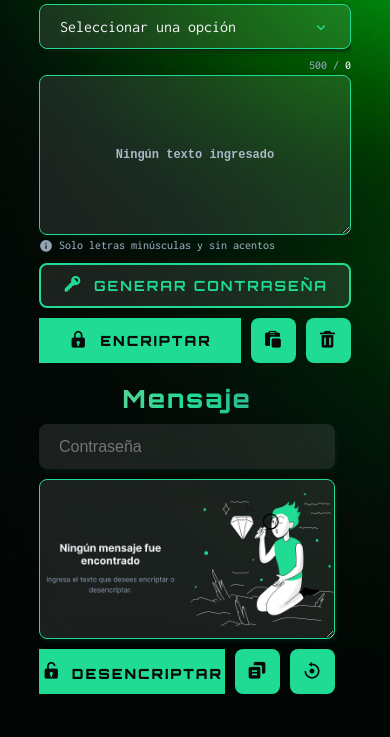
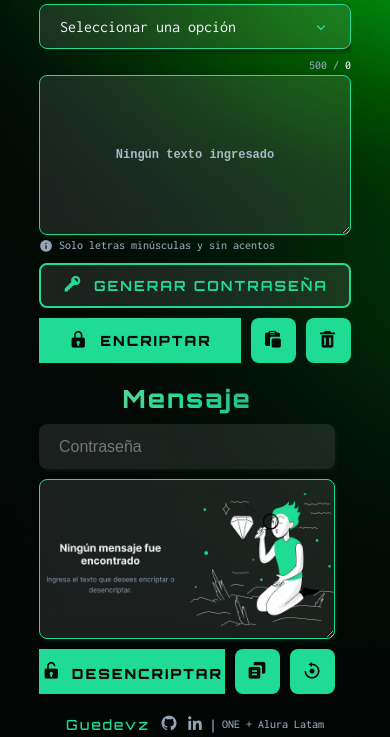
Before and after one commit to GueDevz/ENCRYPTIFY, a plain HTML site: page html/encryption.html in a window 390 px wide. Shown: the part 107-844 px from the top of the page. Drawn offline with nearby package versions, Linux system fonts and the light colour scheme.

Commit message:
feat(footer): Crea y estiliza la seccion footer, incluye responsive design con media queries.

```diff
--- a/app.js
+++ b/app.js
@@ -492,3 +492,18 @@ function decryptBtn() {
 
 const btnDecrypt = document.querySelector('.decrypt__button--decrypt');
 btnDecrypt.addEventListener('click', decryptBtn);
+
+
+/* ==============================-------------------- FOOTER --------------------============================== */
+
+function changeFooterText() {
+    const footerText = document.querySelector('.footer__text');
+
+    if (window.matchMedia("(max-width: 460px)").matches) {
+        footerText.innerText = "ONE + Alura Latam";
+    } else {
+        footerText.innerText = "Oracle Next Education + Alura Latam";
+    }
+
+}
+changeFooterText();
--- a/css/encryption.css
+++ b/css/encryption.css
@@ -442,15 +442,58 @@ main {
         }
 
 
-
-
-
-
-
 /** ==============================-------------------- FOOTER STYLES  --------------------============================== */
 
 .footer {
     grid-area: footer;
+    display: flex;
+    justify-content: center;
+    align-items: center;
+    gap: .5rem;
+    width: 100%;
+}
+
+.footer__author {
+    display: flex;
+    justify-content: space-between;
+    align-items: center;
+}
+
+.footer__author-network {
+    display: inline-flex;
+    column-gap: .8rem;
+}
+
+.footer__author-item {
+    list-style: none;
+}
+
+.footer__author-link {
+    text-decoration: none;
+    color: var(--colour-secondary-text);
+}
+    .footer__author-link i {
+        font-size: 1.8rem;
+    }
+
+.footer__author-name {
+    margin-right: 1rem;
+    font-family: var(--title-font);
+    font-size: var(--small);
+    letter-spacing: .2rem;
+}
+    .footer__author-name a {
+        text-decoration: none;
+        color: var(--green-accent-colour);
+    }
+
+.footer__separator {
+    color: var(--colour-secondary-text);
+}
+
+.footer__text {
+    font-size: var(--extra-small);
+    color: var(--colour-secondary-text);
 }
 
 
@@ -501,6 +544,21 @@ main {
 
 /*? ==============================-------------------- FOOTER STYLES  --------------------============================== */
 
+.footer__author-link i {
+    font-size: 2.5rem;
+}
+
+.footer__author-name {
+    font-size: var(--regular);
+}
+
+.footer__separator {
+    font-size: var(--regular);
+}
+
+.footer__text {
+    font-size: var(--small);
+}
 
 }
 
--- a/html/encryption.html
+++ b/html/encryption.html
@@ -126,7 +126,25 @@
             </section>
         </main>
         <footer class="footer">
-
+            <nav class="footer__author">
+                <p class="footer__author-name">
+                    <a href="#" aria-label="Página personal de Guedevz"">Guedevz</a>
+                </p>
+                <ul class="footer__author-network">
+                    <li class="footer__author-item">
+                        <a href="https://github.com/GueDevz" target="_blank" rel="noopener noreferrer" aria-label="GitHub de Guedevz" class="footer__author-link">
+                            <i class='bx bxl-github' aria-hidden="true"></i>
+                        </a>
+                    </li>
+                    <li class="footer__author-item">
+                        <a href="https://linkedin.com/in/mguedevz" target="_blank" rel="noopener noreferrer" aria-label="LinkedIn de Guedevz" class="footer__author-link">
+                            <i class='bx bxl-linkedin' aria-hidden="true"></i>
+                        </a>
+                    </li>
+                </ul>
+            </nav>
+            <span class="footer__separator" aria-hidden="true">|</span>
+            <p class="footer__text"></p>
         </footer>
     </div>
 </body>
```
